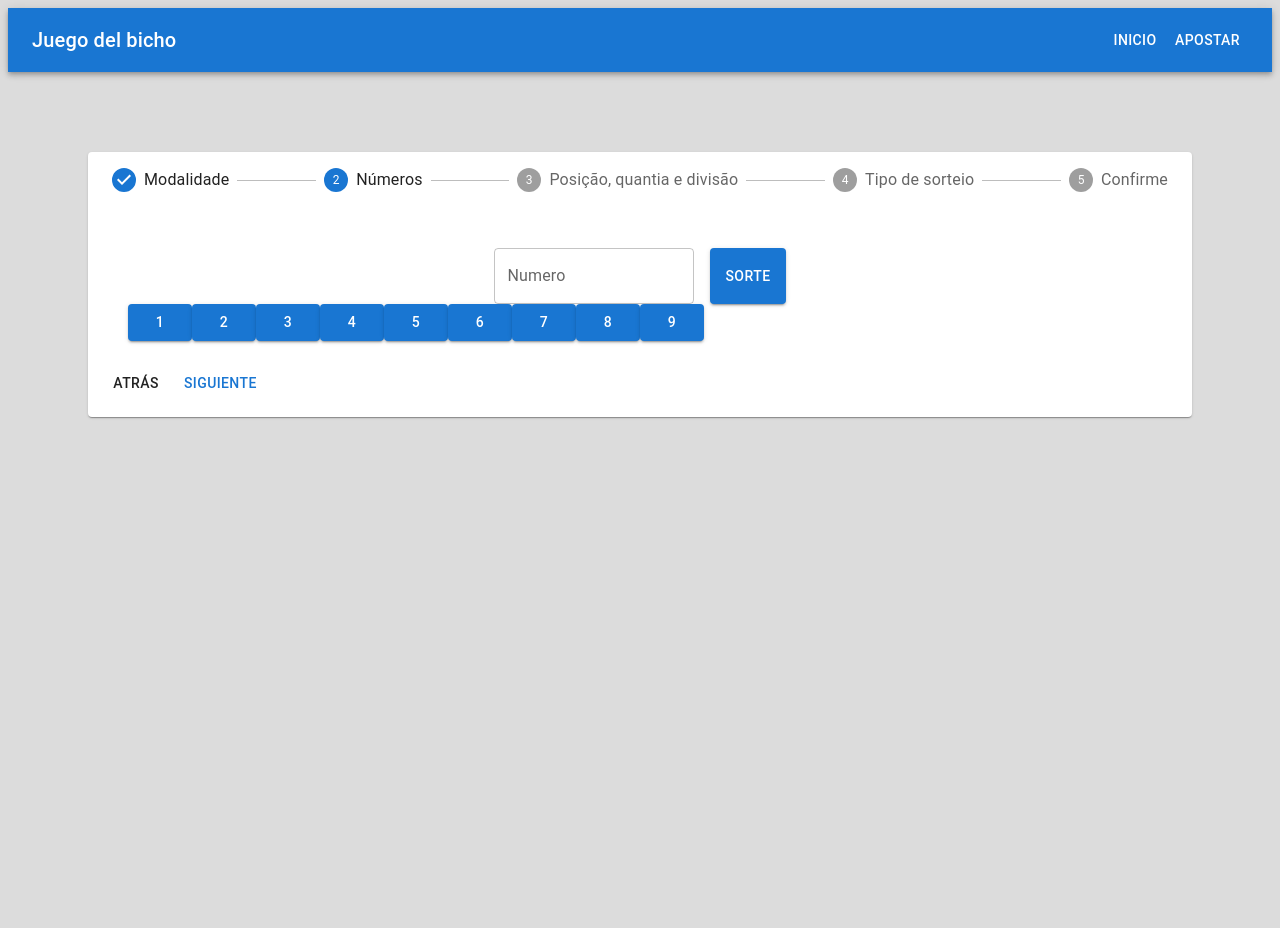
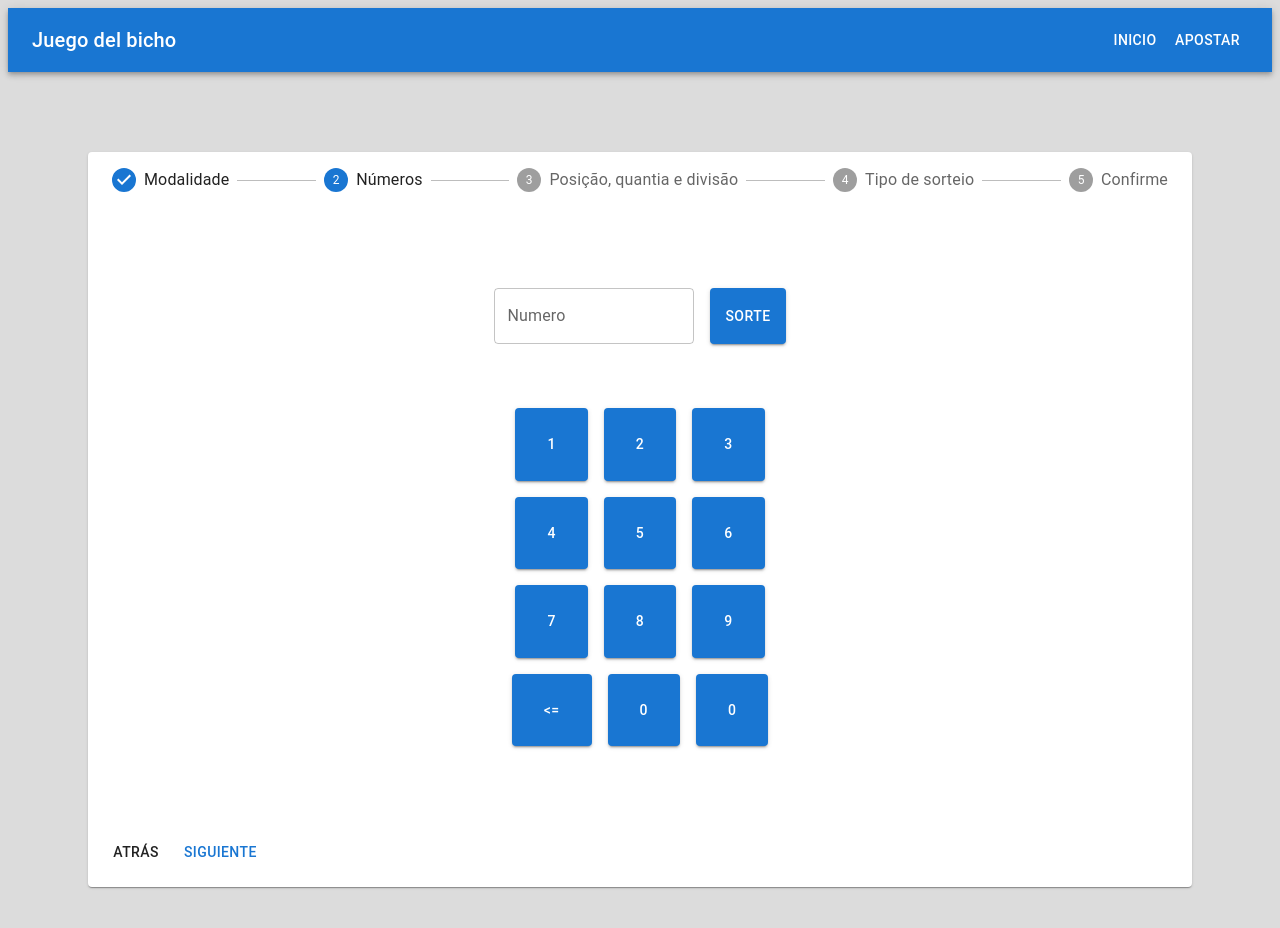
Before and after one commit to juankamiloc93/juego-bicho, a React (Vite) app: page /apostar in a window 1280 px wide. Both pictures are taken after a click on the button "SIGUIENTE". Shown: the top 928 px of the page. Before the commit the page ends 800 px from the top, so only its background shows below. Built offline with nearby package versions, Linux system fonts and the light colour scheme.

Commit message:
feat: teclado

```diff
--- /dev/null
+++ b/src/pages/Apostar/components/Teclado.jsx
@@ -0,0 +1,123 @@
+import {
+  Container,
+  Card,
+  Box,
+  Stepper,
+  Step,
+  StepLabel,
+  Button,
+  Typography,
+  TextField
+} from "@mui/material";
+
+export default function Teclado(props){
+
+    const { onClickTeclado, onBorrarNumero } = props
+
+    const onClickNumero = (numero) => onClickTeclado(numero)
+
+    return (
+        <Box
+            sx={{
+                display: "flex",          // activa flexbox
+                flexDirection: "column",  // apila en columna
+                alignItems: "center",     // centra horizontal
+                justifyContent: "space-between", // centra vertical
+                //gap: 1,                   // espacio entre elementos
+                py: 7                     // padding vertical
+            }}
+        >
+            <Box>
+                <Button
+                    variant="contained"
+                    sx={{m:1, px:4, py:3}}
+                    onClick={() => onClickNumero(1)}
+                >
+                   1
+                </Button>
+                <Button
+                    variant="contained"
+                    sx={{m:1, px:4, py:3}}
+                    onClick={() => onClickNumero(2)}
+                >
+                   2
+                </Button>
+                <Button
+                    variant="contained"
+                    sx={{m:1, px:4, py:3}}
+                    onClick={() => onClickNumero(3)}
+                >
+                   3
+                </Button>
+            </Box>
+            <Box>
+                <Button
+                    variant="contained"
+                    sx={{m:1, px:4, py:3}}
+                    onClick={() => onClickNumero(4)}
+                >
+                   4
+                </Button>
+                <Button
+                    variant="contained"
+                    sx={{m:1, px:4, py:3}}
+                    onClick={() => onClickNumero(5)}
+                >
+                   5
+                </Button>
+                <Button
+                    variant="contained"
+                   sx={{m:1, px:4, py:3}}
+                   onClick={() => onClickNumero(6)}
+                >
+                   6
+                </Button>
+            </Box>
+            <Box>
+                <Button
+                    variant="contained"
+                    sx={{m:1, px:4, py:3}}
+                    onClick={() => onClickNumero(7)}
+                >
+                   7
+                </Button>
+                <Button
+                    variant="contained"
+                    sx={{m:1, px:4, py:3}}
+                    onClick={() => onClickNumero(8)}
+                >
+                   8
+                </Button>
+                <Button
+                    variant="contained"
+                    sx={{m:1, px:4, py:3}}
+                    onClick={() => onClickNumero(9)}
+                >
+                   9
+                </Button>
+            </Box>
+            <Box>
+                 <Button
+                    variant="contained"
+                    sx={{m:1, px:4, py:3}}
+                    onClick={onBorrarNumero}
+                >
+                   {"<="}
+                </Button>
+                <Button
+                    variant="contained"
+                   sx={{m:1, px:4, py:3}}
+                >
+                   0
+                </Button>
+                <Button
+                    variant="contained"
+                    sx={{m:1, px:4, py:3}}
+                >
+                   0
+                </Button>
+            </Box>
+        </Box>
+    )
+
+}
--- a/src/pages/Apostar/steps/Numeros.jsx
+++ b/src/pages/Apostar/steps/Numeros.jsx
@@ -1,17 +1,54 @@
+import { useState } from 'react'
+
 import {
   Container,
   Card,
   Box,
-  Stepper,
-  Step,
-  StepLabel,
   Button,
   Typography,
-  TextField
+  TextField,
+  Alert
 } from "@mui/material";
 
+import DeleteIcon from '@mui/icons-material/Delete';
+
+import Teclado from "../components/Teclado";
+
 export default function Numeros(){
+
+    const [numeroInput, setNumeroInput] = useState("")
+    const [numeros, setNumeros] = useState([])
+
+    const onClickTeclado = (numero) => setNumeroInput(antigo => '' + antigo + numero)
+
+    const onCllickSorte = () => console.log('sorte')
+
+    const onClickInserir = () => {
+        if(numeroInput.length>0){
+            setNumeros(antigo => [...antigo, numeroInput])
+            setNumeroInput("")
+        }
+
+    }
+
+    const onBorrarNumero = () => setNumeroInput('')
+
     return(<>
+            <Box
+                sx={{
+                    display: "flex",
+                    justifyContent: "center",
+                    gap: 2,
+                    pt: 5
+                }}
+            >
+                {numeros.map((numero) => {
+                    return <Alert icon={<DeleteIcon fontSize="inherit" />}>
+                        {numero}
+                    </Alert>
+                })}
+
+            </Box>
             <Box
                 sx={{
                     display: "flex",
@@ -24,68 +61,23 @@ export default function Numeros(){
                     type="number"
                     label="Numero"
                     variant="outlined"
+                    value={numeroInput}
+                    onChange={(e) => setNumeroInput(Number(e.target.value))}
                     sx={{
                         width: 200
                     }}
                 />
                 <Button
                     variant="contained"
+                    onClick={onClickInserir}
                 >
                    Sorte
                 </Button>
             </Box>
-            <box>
-                <Button
-                    variant="contained"
-                >
-                   1
-                </Button>
-                <Button
-                    variant="contained"
-                >
-                   2
-                </Button>
-                <Button
-                    variant="contained"
-                >
-                   3
-                </Button>
-            </box>
-            <box>
-                     <Button
-                    variant="contained"
-                >
-                   4
-                </Button>
-                <Button
-                    variant="contained"
-                >
-                   5
-                </Button>
-                <Button
-                    variant="contained"
-                >
-                   6
-                </Button>
-            </box>
-                     <Button
-                    variant="contained"
-                >
-                   7
-                </Button>
-                <Button
-                    variant="contained"
-                >
-                   8
-                </Button>
-                <Button
-                    variant="contained"
-                >
-                   9
-                </Button>
-            <box>
-
-            </box>
+            <Teclado
+                onClickTeclado={onClickTeclado}
+                onBorrarNumero={onBorrarNumero}
+            />
         </>
     )
 }
```
